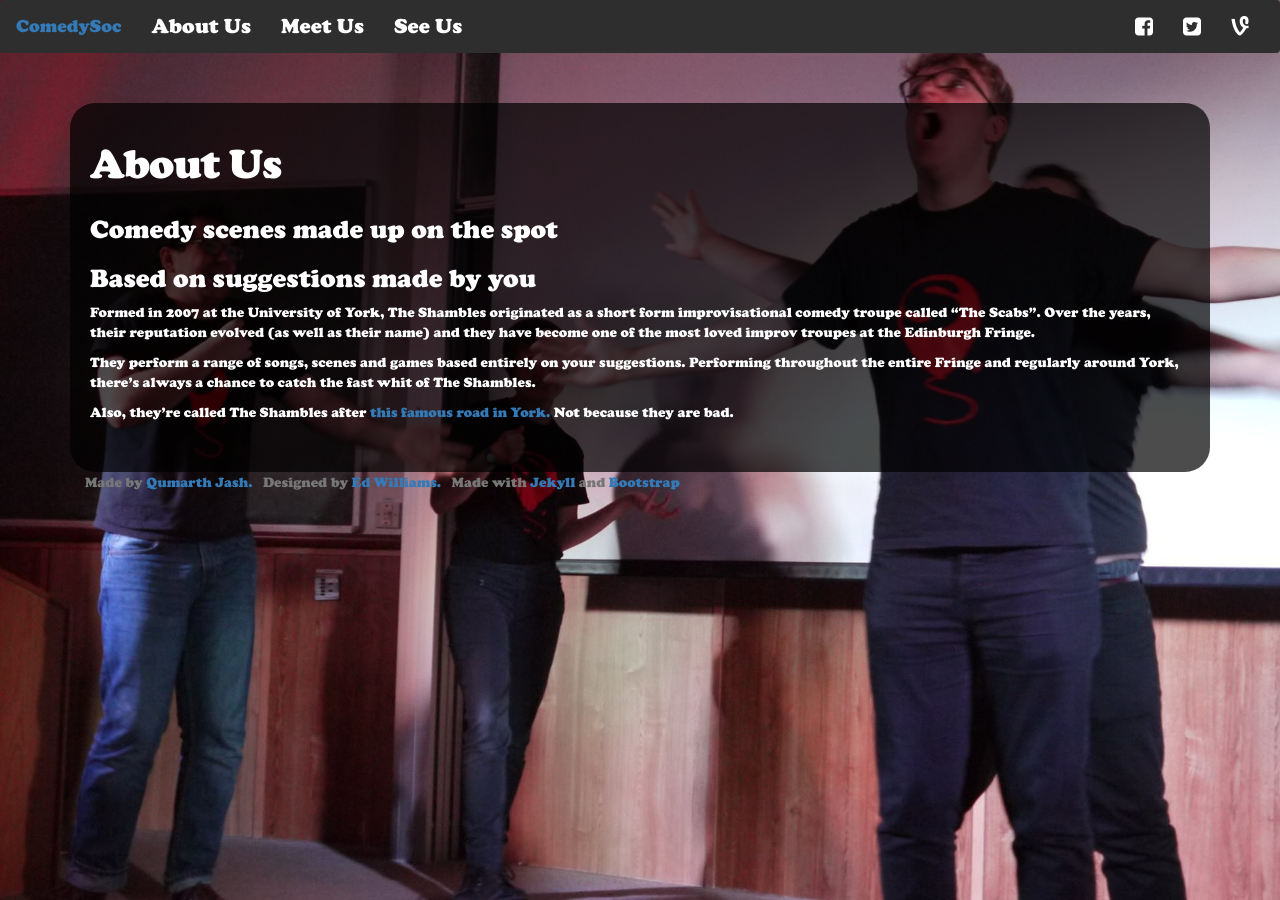
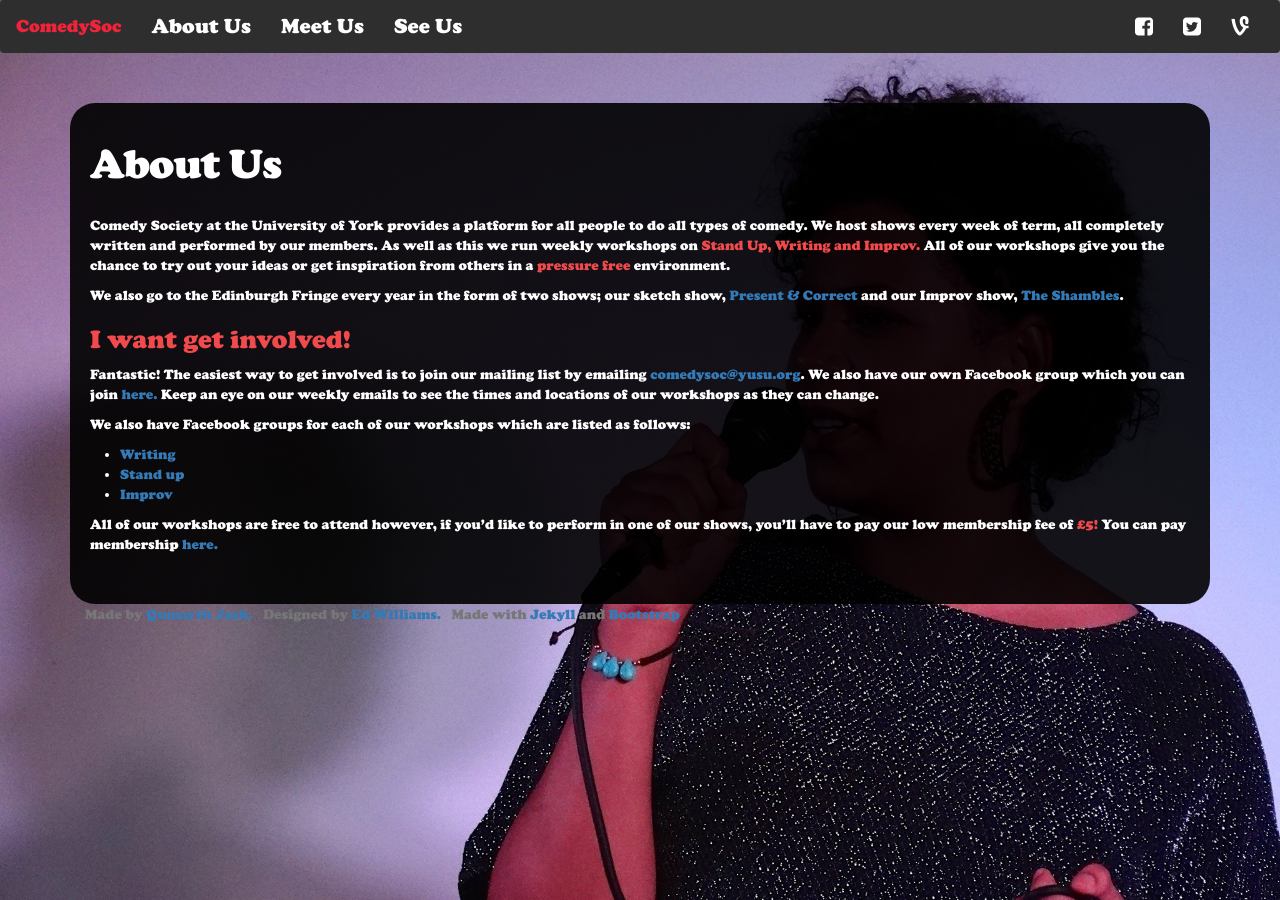
Before and after one commit to alexrushfirth/comedysoc.github.io, a Jekyll site: the page built from about.md, in a window 1280 px wide. Built offline with Jekyll 4.4.1, drawn with Linux system fonts in a browser that asks for light colours; nearby versions of some CDN libraries.

Commit message:
About page

```diff
--- a/_config.yml
+++ b/_config.yml
@@ -18,3 +18,5 @@ designer_website: http://twitter.com/Edface
 
 # Build settings
 markdown: kramdown
+
+shambles_website: http://comedysoc.github.io/shambles-website
--- a/about.md
+++ b/about.md
@@ -5,11 +5,18 @@ permalink: /about/
 css: about.css
 ---
 
-<h3><span class="cooper">Comedy</span> scenes made up on the spot</h3>
-<h3>Based on suggestions made by <span class="cooper">you</span></h3>
+Comedy Society at the University of York provides a platform for all people to do all types of comedy.
+We host shows every week of term, all completely written and performed by our members. As well as this we run weekly workshops on <span class="red">Stand Up, Writing and Improv.</span> All of our workshops give you the chance to try out your ideas or get inspiration from others in a <span class="red">pressure free</span> environment.
 
-Formed in 2007 at the University of York, The Shambles originated as a short form improvisational comedy troupe called "The Scabs". Over the years, their reputation evolved (as well as their name) and they have become one of the most loved improv troupes at the Edinburgh Fringe.
+We also go to the Edinburgh Fringe every year in the form of two shows; our sketch show, [Present & Correct](http://www.nouse.co.uk/2015/08/15/edinburgh-fringe-2015-review-present-and-correct/) and our Improv show, [The Shambles]({{site.shambles_website}}).
 
-They perform a range of songs, scenes and games based entirely on your suggestions. Performing throughout the entire Fringe and regularly around York, there's always a chance to catch the fast whit of The Shambles.
+<h3 class="red">I want get involved!</h3>
+Fantastic! The easiest way to get involved is to join our mailing list by emailing [comedysoc@yusu.org](mailto:comedysoc@yusu.org). We also have our own Facebook group which you can join [here.](https://www.facebook.com/groups/1713862662184771/?fref=ts) Keep an eye on our weekly emails to see the times and locations of our workshops as they can change.
 
-Also, they're called The Shambles after <a href="https://en.wikipedia.org/wiki/The_Shambles">this famous road in York.</a> Not because they are bad.
+We also have Facebook groups for each of our workshops which are listed as follows:
+
+- [Writing](https://www.facebook.com/groups/681363162000105/?fref=ts)
+- [Stand up](https://www.facebook.com/groups/281441311890492/?fref=ts)
+- [Improv](https://www.facebook.com/groups/477699455766007/?fref=ts)
+
+All of our workshops are free to attend however, if you'd like to perform in one of our shows, you'll have to pay our low membership fee of <span class="red">£5!</span> You can pay membership [here.](https://www.yusu.org/opportunities/societies/comedy-society)
--- a/css/about.scss
+++ b/css/about.scss
@@ -17,7 +17,7 @@ body {
 }
 
 article {
-  background: rgba(0,0,0,0.7);
+  background: rgba(0,0,0,0.9);
   border-radius: 25px;
   padding: 20px;
 }
--- a/css/index.scss
+++ b/css/index.scss
@@ -26,3 +26,7 @@ body {
   color: $shambles-red;
   text-decoration: none;
 }
+
+.buzzwords {
+  text-align: center;
+}
--- a/css/main.scss
+++ b/css/main.scss
@@ -69,6 +69,10 @@ $on-laptop:        800px;
     font-size: 150%;
 }
 
+.navbar-custom .navbar-brand {
+  color: $shambles-red;
+}
+
 .navbar-custom .navbar-nav > li > a:hover,
 .navbar-custom .navbar-nav > li > a:focus {
     background-color: $shambles-black;
@@ -86,3 +90,7 @@ $on-laptop:        800px;
 .footer {
     font-family: 'CooperBlack';
 }
+
+.red {
+  color: $comedysoc-red;
+}
--- a/index.html
+++ b/index.html
@@ -10,7 +10,7 @@ css: index.css
   </div>
 
   <div class="row">
-    <div class="col-md-3 cooper">
+    <div class="col-md-3 cooper buzzwords">
       <h2>Watch</h2>
       </br>
       <h2>Perform</h2>
@@ -26,7 +26,7 @@ css: index.css
 	 src="{{site.github.url}}/img/logo.svg"/>
     </div>
 
-    <div class="col-md-3 cooper">
+    <div class="col-md-3 cooper buzzwords">
       <h2>Stand Up</h2>
       </br>
       <h2>Sketches</h2>
```
Also changed, not shown: bootstrap/css/bootstrap.min.css, bootstrap/js/bootstrap.min.js, css/about-bg.jpg.
